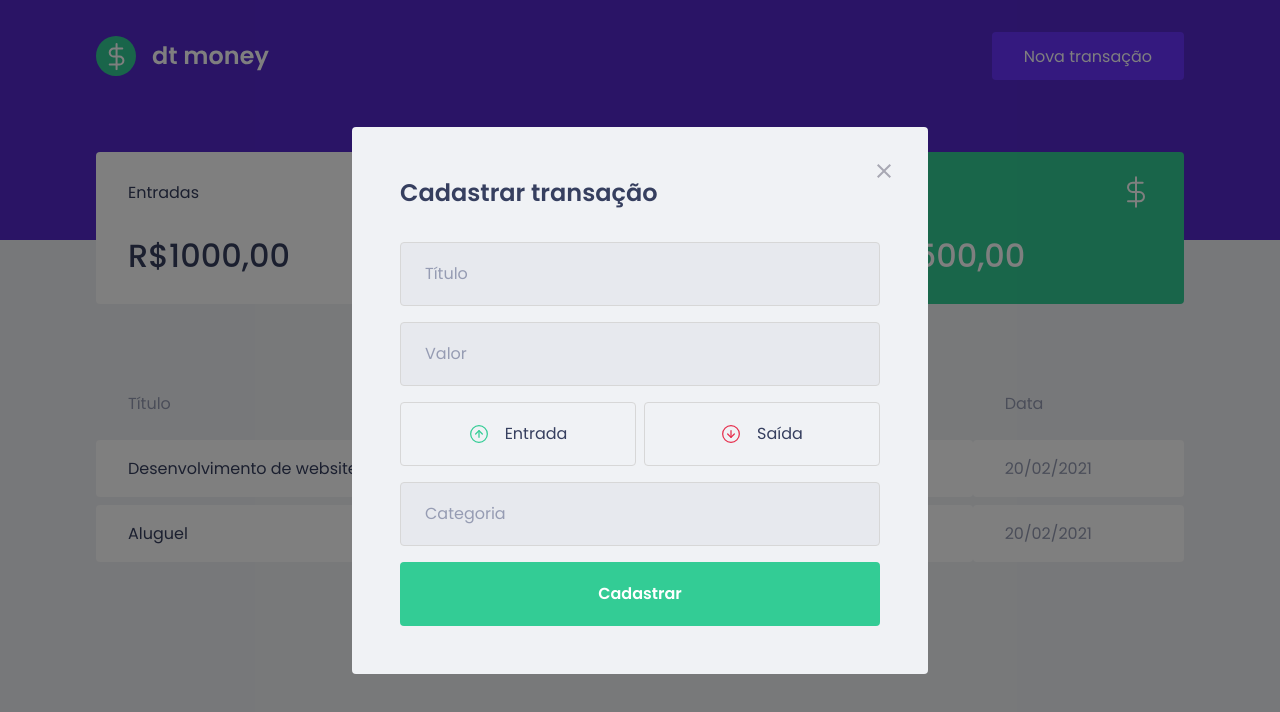
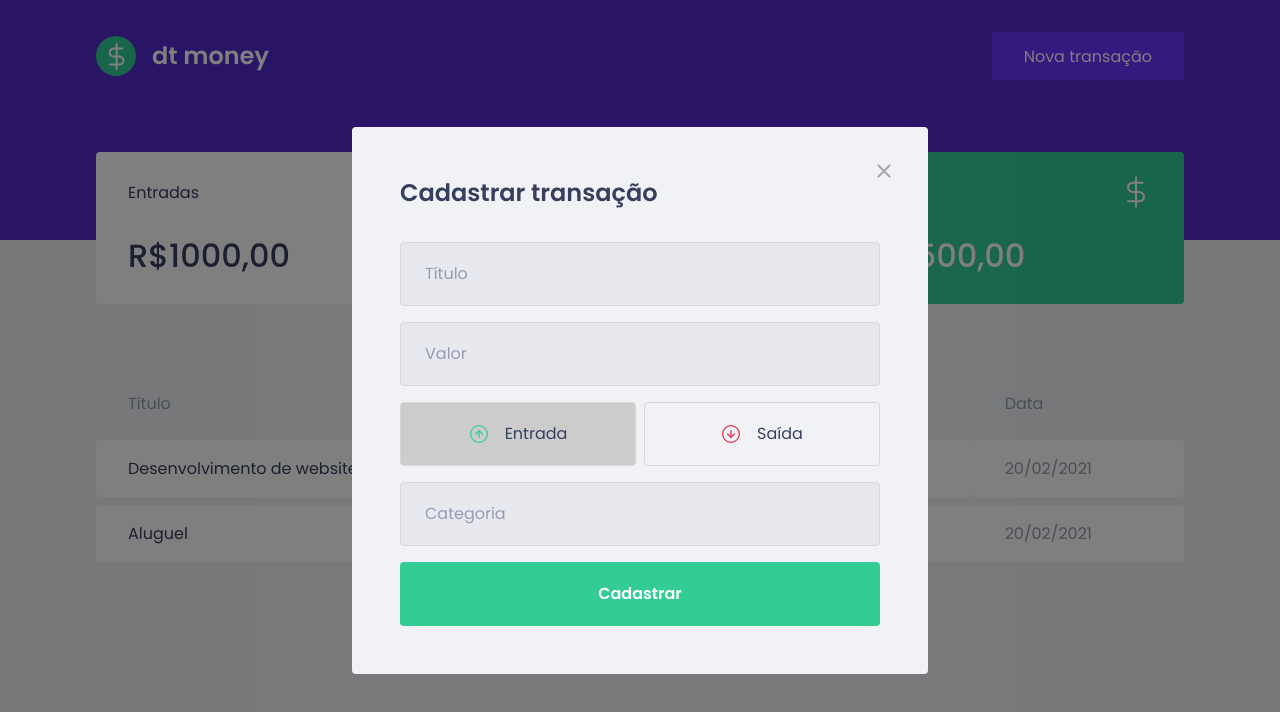
Before and after one commit to joaoheusi/dtmoney, a React (Create React App) app: page / in a window 1280 px wide. Both pictures are taken after a click on the button "Nova transação". Shown: the top 712 px of the page. Built offline with nearby package versions, Linux system fonts and the light colour scheme; no server answers; what miragejs would draw is missing.

Commit message:
funcionalidade dos botoes

```diff
--- a/src/components/NewTransactionModal/index.tsx
+++ b/src/components/NewTransactionModal/index.tsx
@@ -1,8 +1,9 @@
 import Modal from "react-modal";
-import { Container, TransactionTypeContainer } from "./style";
+import { Container, TransactionTypeContainer, RadioBox } from "./style";
 import closeImg from "../../assets/close.svg";
 import incomeImg from "../../assets/income.svg";
 import outcomeImg from "../../assets/outcome.svg";
+import { useState } from "react";
 
 interface NewTransactionModalProps {
   isOpen: boolean;
@@ -13,6 +14,8 @@
   isOpen,
   onRequestClose,
 }: NewTransactionModalProps) {
+  const [type, setType] = useState("deposit");
+
   return (
     <Modal
       isOpen={isOpen}
@@ -33,14 +36,26 @@
         <input type="text" placeholder="Título" />
         <input type="number" placeholder="Valor" />
         <TransactionTypeContainer>
-          <button type="button">
+          <RadioBox
+            type="button"
+            onClick={() => {
+              setType("deposit");
+            }}
+            isActive={type === 'deposit'}
+          >
             <img src={incomeImg} alt="" />
             <span>Entrada</span>
-          </button>
-          <button type="button">
+          </RadioBox>
+          <RadioBox
+            type="button"
+            onClick={() => {
+              setType("withdraw");
+            }}
+            isActive={type === 'withdraw'}
+          >
             <img src={outcomeImg} alt="" />
             <span>Saída</span>
-          </button>
+          </RadioBox>
         </TransactionTypeContainer>
         <input type="text" placeholder="Categoria" />
         <button type="submit">Cadastrar</button>
--- a/src/components/NewTransactionModal/style.ts
+++ b/src/components/NewTransactionModal/style.ts
@@ -53,12 +53,19 @@
   display: grid;
   grid-template-columns: 1fr 1fr;
   gap: 0.5rem;
+`;
 
-  button {
+interface RadioBoxProps {
+  isActive: boolean;
+}
+
+export const RadioBox = styled.button<RadioBoxProps>`
   height: 4rem;
   border: 1px solid #d7d7d7;
   border-radius: 0.25rem;
-    background: transparent;
+
+  background: ${(props) => (props.isActive ? "#ccc" : "transparent")};
+
   display: flex;
   align-items: center;
   justify-content: center;
@@ -80,5 +87,4 @@
     font-size: 1rem;
     color: var(--text-title);
   }
-  }
 `;
```
Lines whose indentation alone changed are shown as unchanged.
